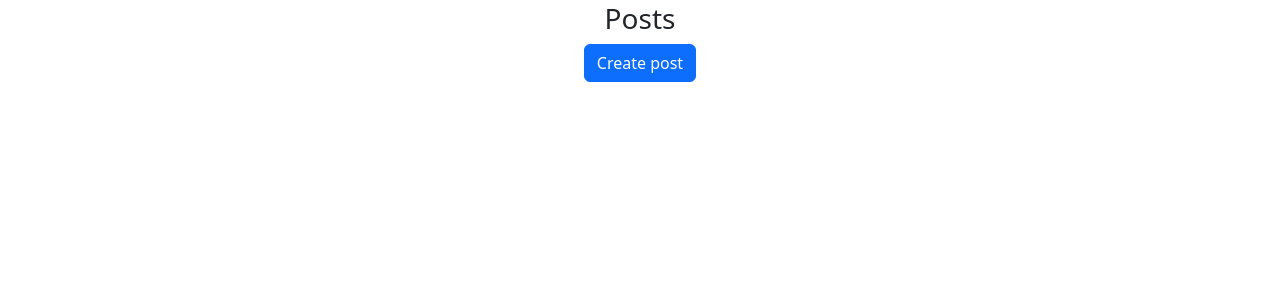
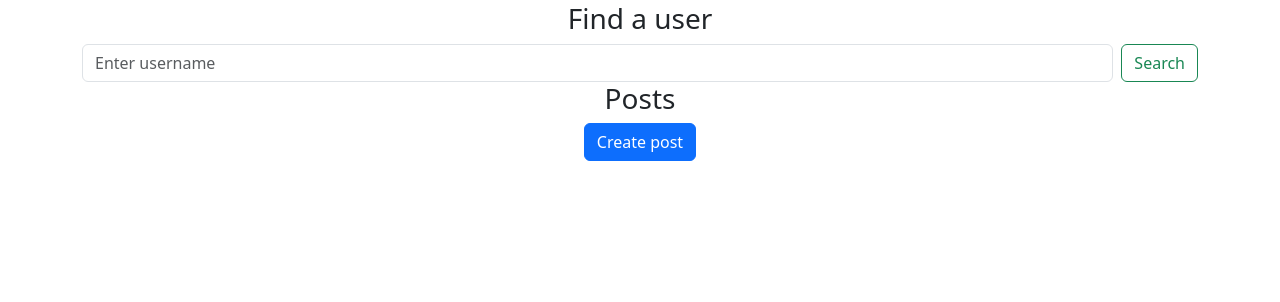
Before and after one commit to Kingston-Smith/Year13Digital, a Flask app: page /blog in a window 1280 px wide. Shown: the part 54-356 px from the top of the page. Run offline with Flask 3, Linux system fonts and the light colour scheme; a user stored in the database is signed in.

Commit message:
Find user by username
Starting on adding an easier way to find a specific user, does nothing right now

```diff
--- a/website/templates/posts_div.html
+++ b/website/templates/posts_div.html
@@ -13,6 +13,11 @@
 </div>
 <br/><br/>
 {% endif %}
+<div align="center"><h3>Find a user</h3></div>
+<form class="d-flex" role="search">
+    <input class="form-control me-2" type="search" placeholder="Enter username" aria-label="Search">
+    <button class="btn btn-outline-success" type="submit">Search</button>
+</form>
 <div align="center">
     <h3>Posts</h3>
 </div>
```
Also changed, not shown: instance/database.db.
